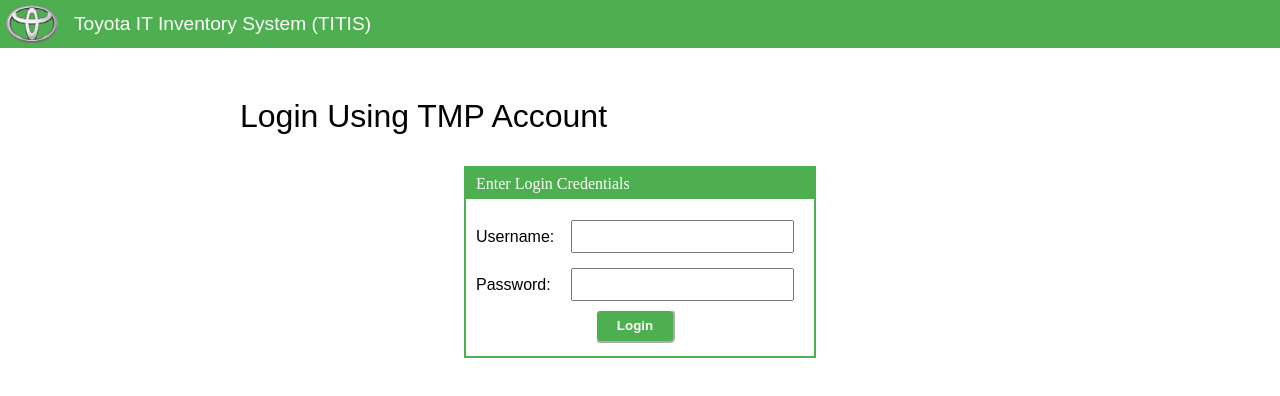
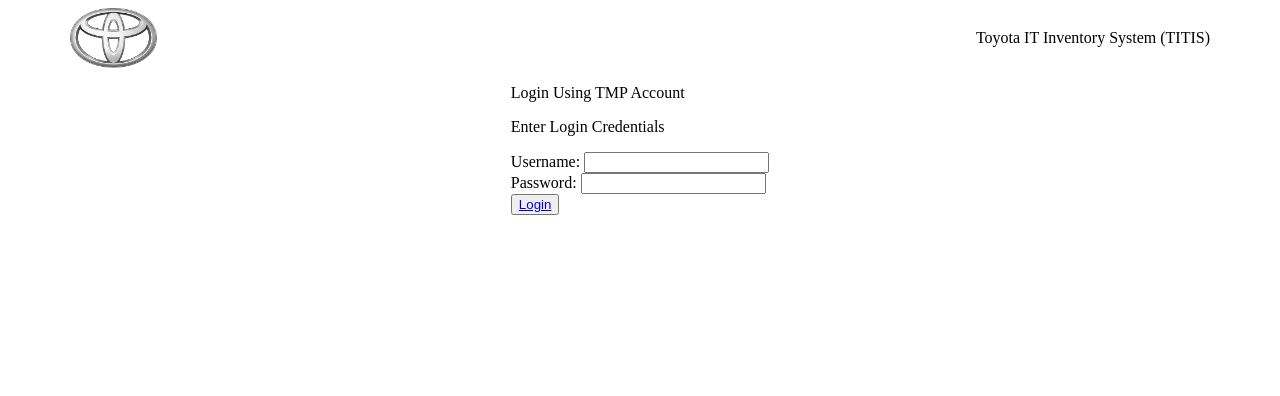
Before and after one commit to karl825/SITI, a plain HTML site: page index.html in a window 1280 px wide. Drawn offline with Linux system fonts and the light colour scheme.

Commit message:
v2.27.25.1

```diff
--- a/css/style.css
+++ b/css/style.css
@@ -34,13 +34,13 @@
     height: 3rem;
 }
 
-.logo {
+/* .logo {
     display: flex;
     align-items: center;
     justify-content: flex-start;
     width: 100%;
     height: 100%;
-}
+} */
 
 /* DIVS STYLING */
 /* TOYOTA LOGO DIV */
@@ -48,18 +48,18 @@
     height: 100%;
 }
 /* TOYOTA LOGO STYLING */
-.logo .toyota-logo {
+/* .logo .toyota-logo {
     display: flex;
     align-items: center;
     justify-content: center;
     flex-basis: 5%;
-}
+} */
 
-.logo .toyota-logo img {
+/* .logo .toyota-logo img {
     background-repeat: no-repeat;
     width: 80%;
     height: 80%;
-}
+} */
 
 /* TOYOTA TITLE */
 .logo .logo-title {
--- a/index.html
+++ b/index.html
@@ -3,16 +3,29 @@
 <head>
     <meta charset="UTF-8">
     <meta name="viewport" content="width=device-width, initial-scale=1.0">
-    <link rel="stylesheet" href="./css/style.css">
+    <!-- <link rel="stylesheet" href="./css/style.css"> -->
     <title>Document</title>
 </head>
 <body>
+
     <header>
+        <div class="container">
+            <div class="row">
+                <img src="img\toyota-logo.png" alt="">
+                <p>Toyota IT Inventory System (TITIS)</p>
+            </div>
+        </div>
+
+    </header>
+    <!-- <header>
         <div class="logo">
             <div class="toyota-logo"><img src="./img/toyota-logo.png" alt=""></div>
             <div class="logo-title"><p>Toyota IT Inventory System (TITIS)</p></div>
         </div>
-    </header>
+    </header> -->
+<section>
+    <div class="container">
+        <div class="row">
             <div class="login-body">
                 <div class="label"><p>Login Using TMP Account</p></div>
                 <div class="login">
@@ -36,5 +49,47 @@
                     </div>
                 </div>
             </div>
+        </div>
+    </div>
+</section>
+
+
 </body>
 </html>
+
+
+<style>
+header {
+    display: flex;
+    justify-content: center;
+}
+
+.container {
+    width: min(95vw,1140px);
+}
+
+section {
+    display: flex;
+    justify-content: center;
+}
+
+.row {
+    display: flex;
+}
+
+img {
+    height: 60px;
+}
+
+header .container .row {
+    align-items: center;
+    justify-content: space-between;
+}
+
+section .container .row {
+    justify-content: center;
+}
+
+
+
+</style>
```
Lines whose indentation alone changed are shown as unchanged.
